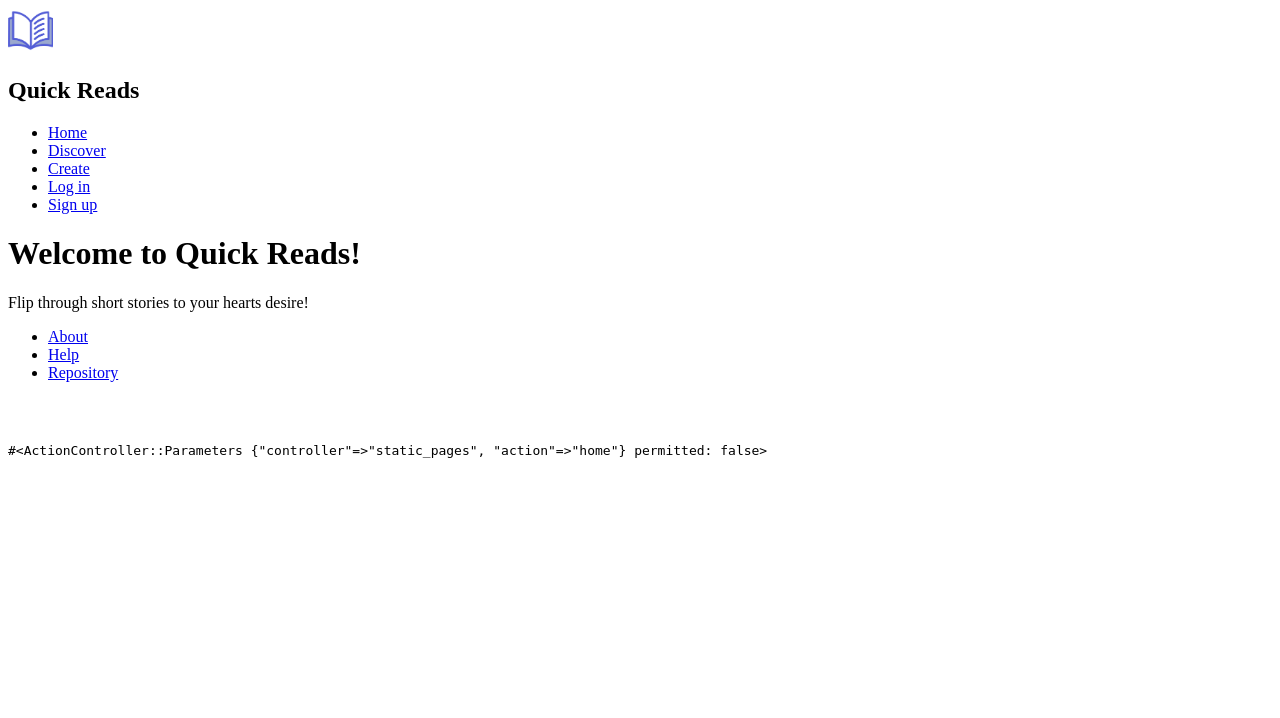
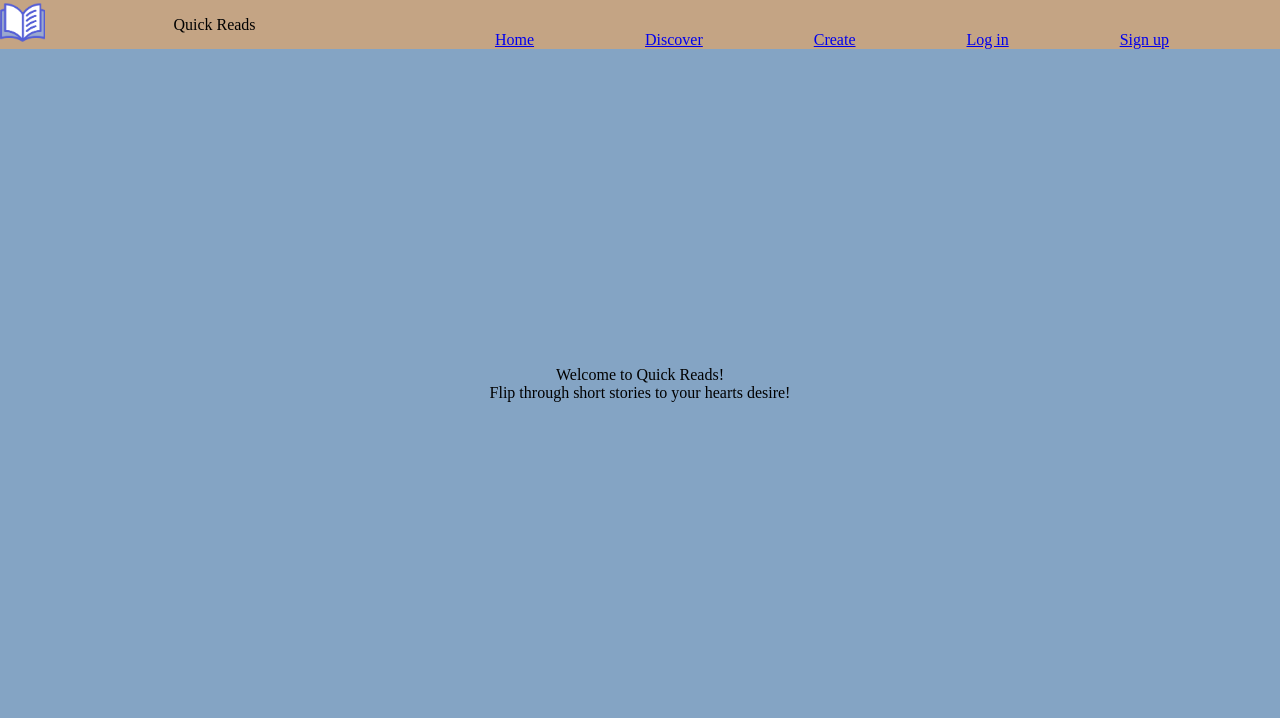
Before and after one commit to davidomullan/quickReads, a Rails app: page / in a window 1280 px wide. Shown: the top 718 px of the page. Run offline with Rails 7, Linux system fonts and the light colour scheme; some libraries are stand-ins or nearby versions.

Commit message:
Create basic flexbox layout

```diff
--- a/app/assets/config/manifest.js
+++ b/app/assets/config/manifest.js
@@ -1,2 +1,4 @@
 //= link_tree ../images
 //= link_directory ../stylesheets .css
+//= link_tree ../../javascript .js
+//= link_tree ../../../vendor/javascript .js
--- a/app/assets/stylesheets/application.css
+++ b/app/assets/stylesheets/application.css
@@ -14,6 +14,106 @@
  *= require_self
  */
 
+/* RESET DEFAULTS */
+html, body, div, span, applet, object, iframe,
+h1, h2, h3, h4, h5, h6, p, blockquote, pre,
+a, abbr, acronym, address, big, cite, code,
+del, dfn, em, img, ins, kbd, q, s, samp,
+small, strike, strong, sub, sup, tt, var,
+b, u, i, center, dl, dt, dd, ol, ul, li,
+fieldset, form, label, legend, table, caption,
+tbody, tfoot, thead, tr, th, td, article, aside,
+canvas, details, embed, figure, figcaption, footer,
+header, hgroup, menu, nav, output, ruby, section,
+summary, time, mark, audio, video {
+  border: 0;
+  font: inherit;
+  margin: 0;
+  padding: 0;
+  vertical-align: baseline;
+  z-index: 1;
+}
+/* HTML5 display-role reset for older browsers */
+article, aside, details, figcaption, figure,
+footer, header, hgroup, menu, nav, section {
+  display: block;
+}
+
+body {
+  background-color: gray;
+  display: flex;
+  flex-flow: column nowrap;
+  max-width: 100vw;
+  min-height: 100vh;
+}
+
+/* HEADER STYLES */
+.header {
+  display: flex;
+  background-color: #C4A484 /*Lightbrown*/;
+}
+
+.header header {
+  display: flex;
+  flex: 1;
+}
+
+.header header nav {
+  display: flex;
+  flex: 1;
+  flex-flow: row nowrap;
+  justify-content: space-between;
+}
+
+.header header nav h1 {
+  align-items: center;
+  display: flex;
+}
+
+.header header nav ul {
+  align-items: flex-end;
+  display: flex;
+  flex: 1;
+  max-width: 70vw;
+  justify-content: space-evenly;
+  list-style-type: none;
+}
+
+/* MAIN CONTENT STYLES */
+.content {
+  align-items: center;
+  background-color: #84a4c4 /*Lightblue*/;
+  display: flex;
+  flex-flow: column nowrap;
+  flex: 1;
+  justify-content: center;
+}
+
+/* FOOTER STYLES */
+.footer {
+  background-color: #C4A484 /*Lightbrown*/;
+  display: flex;
+}
+
+.footer footer {
+  display: flex;
+  flex: 1;
+}
+
+.footer footer nav {
+  display: flex;
+  flex: 1;
+}
+
+.footer footer nav ul {
+  align-items: center;
+  display: flex;
+  flex: 1;
+  flex-flow: row nowrap;
+  justify-content: space-around;
+  list-style-type: none;
+}
+
 /* miscellaneous */
 
 .debug_dump {
--- /dev/null
+++ b/app/javascript/application.js
@@ -0,0 +1,3 @@
+// Configure your import map in config/importmap.rb. Read more: https://github.com/rails/importmap-rails
+import "@hotwired/turbo-rails"
+import "controllers"
--- /dev/null
+++ b/app/javascript/controllers/application.js
@@ -0,0 +1,9 @@
+import { Application } from "@hotwired/stimulus"
+
+const application = Application.start()
+
+// Configure Stimulus development experience
+application.debug = false
+window.Stimulus   = application
+
+export { application }
--- /dev/null
+++ b/app/javascript/controllers/hello_controller.js
@@ -0,0 +1,7 @@
+import { Controller } from "@hotwired/stimulus"
+
+export default class extends Controller {
+  connect() {
+    this.element.textContent = "Hello World!"
+  }
+}
--- /dev/null
+++ b/app/javascript/controllers/index.js
@@ -0,0 +1,11 @@
+// Import and register all your controllers from the importmap under controllers/*
+
+import { application } from "controllers/application"
+
+// Eager load all controllers defined in the import map under controllers/**/*_controller
+import { eagerLoadControllersFrom } from "@hotwired/stimulus-loading"
+eagerLoadControllersFrom("controllers", application)
+
+// Lazy load controllers as they appear in the DOM (remember not to preload controllers in import map!)
+// import { lazyLoadControllersFrom } from "@hotwired/stimulus-loading"
+// lazyLoadControllersFrom("controllers", application)
--- a/app/views/layouts/application.html.erb
+++ b/app/views/layouts/application.html.erb
@@ -8,15 +8,22 @@
     <%= csp_meta_tag %>
 
     <%= stylesheet_link_tag "application", "data-turbo-track": "reload" %>
+    <%= javascript_importmap_tags %>
   </head>
 
   <body>
+    <div class="header">
       <%= render 'layouts/header' %>
+    </div>
+    <div class="content">
       <% flash.each do |message_type, message| %>
         <div class="alert alert-<%= message_type %>"><%= message %></div>
       <% end %>
       <%= yield %>
+    </div>
+    <div class="footer">
       <%= render 'layouts/footer' %>
+    </div>
     <%= debug(params) if Rails.env.development? %>
   </body>
 </html>
```
Also changed, not shown: config/importmap.rb (added, +7 -0 lines), 2 other files. Lines whose indentation alone changed are shown as unchanged.
